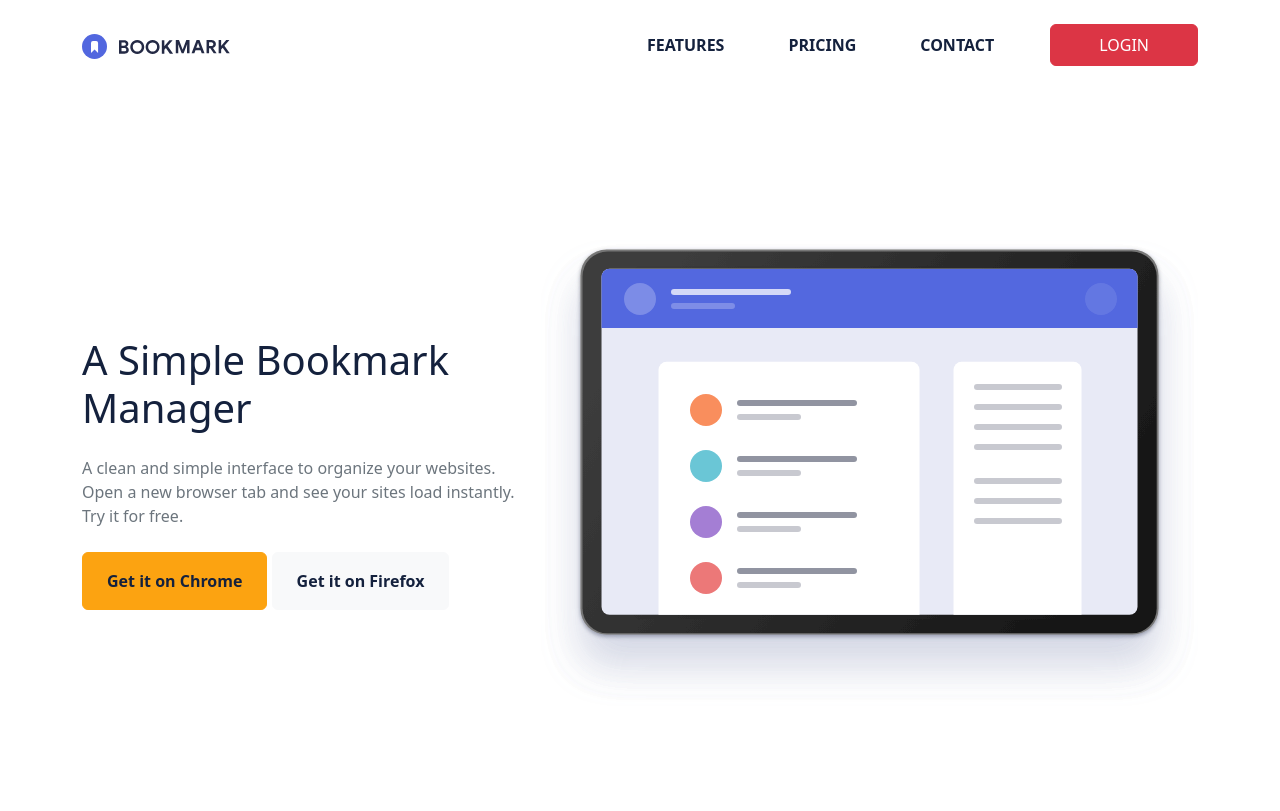
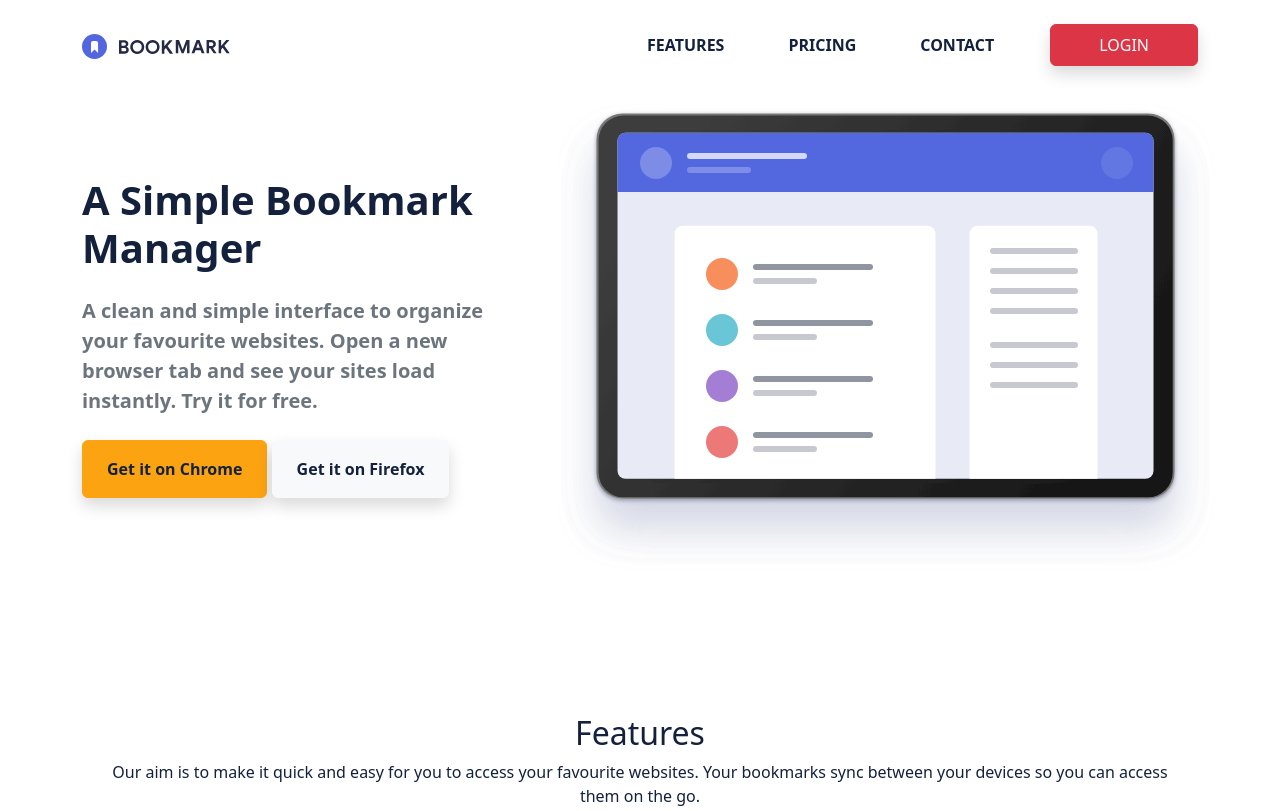
Before and after one commit to aida-rodi/bootstrap-layout, a website: page index.html in a window 1280 px wide. Shown: the top 811 px of the page. Drawn offline with Linux system fonts and the light colour scheme.

Commit message:
decided to start working mobile first from now on

```diff
--- a/index.html
+++ b/index.html
@@ -25,41 +25,41 @@
                     <a class="nav-link text-secondary" href="#">CONTACT</a>
                 </li>
                 <li class="nav-item ms-4">
-                    <button class="btn btn-danger px-5 py-2" href="#">LOGIN</button>
+                    <button class="btn btn-danger px-5 py-2 shadow" href="#">LOGIN</button>
                 </li>
             </ul>
         </div>
     </nav>
 
-    <div class="container my-5 py-5" id="spacer">
+    <div class="container my-5 py-5 my-sm-0 py-sm-1" id="spacer">
         <div class="row"></div>
     </div>
 
     <div class="container my-5 py-5" id="heroSection">
         <div class="row align-items-center">
-            <div class="col order-lg-last">
+            <div class="col col-lg-7 order-lg-last">
                 <img src="/images/illustration-hero.svg" alt="Illustration of a computer screen">
             </div>
-            <div class="col order-lg-first">
-                <h1 class="h1">A Simple Bookmark Manager</h1>
-                <p class="my-4 text-muted">A clean and simple interface to organize your websites. Open a new browser tab and see your sites load instantly. Try it for free.</p>
-                <button class="btn btn-primary text-secondary px-4 py-3"> <b>Get it on Chrome</b> </button>
-                <button class="btn btn-light text-secondary px-4 py-3"> <b>Get it on Firefox</b> </button>
+            <div class="col order-lg-first text-center text-lg-start">
+                <h1 class="fw-bold">A Simple Bookmark Manager</h1>
+                <p class="my-4 text-muted fw-semibold fs-5">A clean and simple interface to organize your favourite websites. Open a new browser tab and see your sites load instantly. Try it for free.</p>
+                <button class="btn btn-primary text-secondary px-4 py-3 fw-bold shadow">Get it on Chrome</button>
+                <button class="btn btn-light text-secondary px-4 py-3 fw-bold shadow">Get it on Firefox</button>
             </div>
         </div>
     </div>
 
     <div class="container my-5 py-5" id="features">
-        <div class="container d-flex justify-content-center">
+        <div class="container text-center">
            <h2>Features</h2>
         </div>
-        <div class="container d-flex justify-content-center">
+        <div class="container-md text-center">
             <p>Our aim is to make it quick and easy for you to access your favourite websites. Your bookmarks sync between your devices so you can access them on the go.</p>
         </div>
         <div class="navbar d-flex justify-content-center">
              <ul class="nav nav-tabs">
                 <li class="nav-item">
-                <a class="nav-link" aria-current="page" href="#">Simple Bookmarking</a>
+                <a class="nav-link" href="#">Simple Bookmarking</a>
                 </li>
                 <li class="nav-item">
                 <a class="nav-link" href="#">Speedy Searching</a>
```
